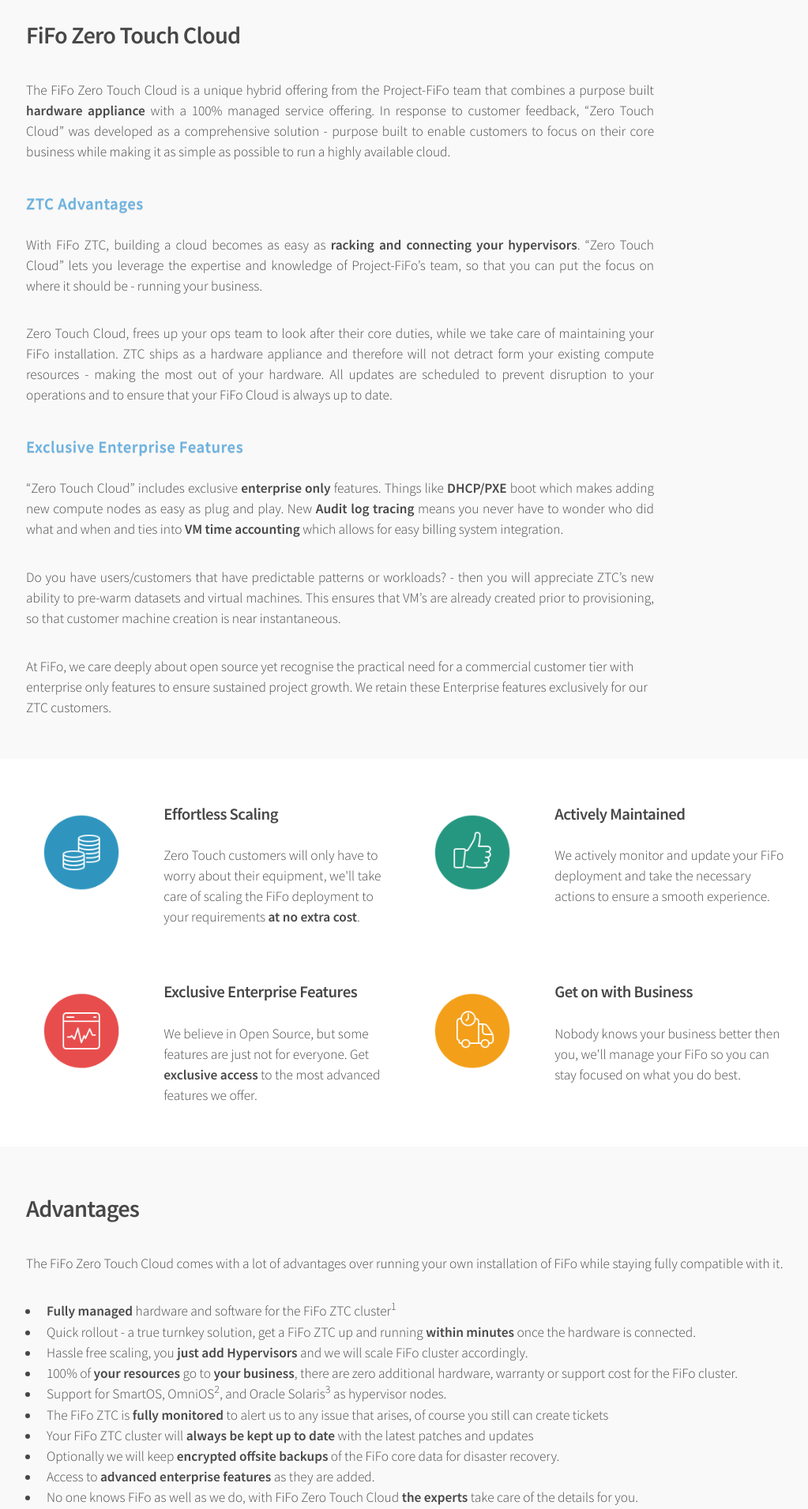
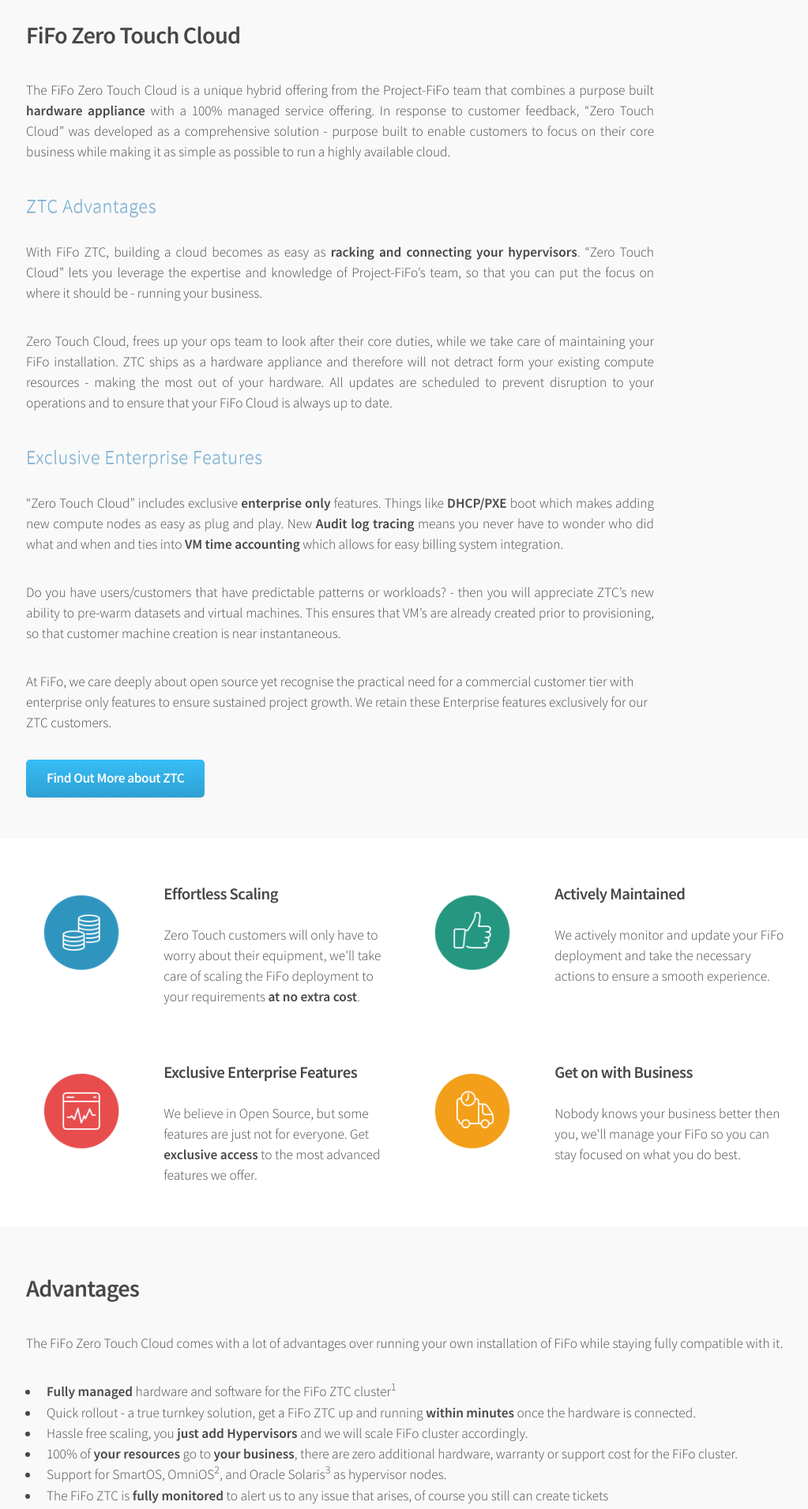
Before and after one commit to project-fifo/project-fifo.github.io, a Jekyll site: the page built from ztc.html, in a window 1280 px wide. Shown: the part 1016-2927 px from the top of the page at 79% size, without its empty margins (127-1150 px from the left). Built offline with Jekyll 4.4.1, drawn with Linux system fonts in a browser that asks for light colours.

Commit message:
ztc page add find out more button

```diff
--- a/css/style.css
+++ b/css/style.css
@@ -845,9 +845,10 @@
 
 h3.fztch3 {
     letter-spacing: 0.025em;
-    font-size: 1.2em;
+    font-size: 1.4em;
     color: #69b3e3;
-    text-shadow: 0 1px 0 rgba(0,0,0,0.15);
+    font-weight: normal;
+    text-shadow: 0 1px 0 rgba(0,0,0,0.25);
 }
 
 .ztc p {
--- a/ztc.html
+++ b/ztc.html
@@ -67,6 +67,9 @@
           <p>Do you have users/customers that have predictable patterns or workloads? - then you will appreciate ZTC’s new ability to pre-warm datasets and virtual machines. This ensures that VM’s are already created prior to provisioning, so that customer machine creation is near instantaneous.</p>
 
           At FiFo, we care deeply about open source yet recognise the practical need for a commercial customer tier with enterprise only features to ensure sustained project growth. We retain these Enterprise features exclusively for our ZTC customers.
+        </p>
+                <p>
+          <a  class="button" href="https://blog.project-fifo.net/contact/">Find Out More about ZTC</a>
         </p>
       </div>
       </section>
```
